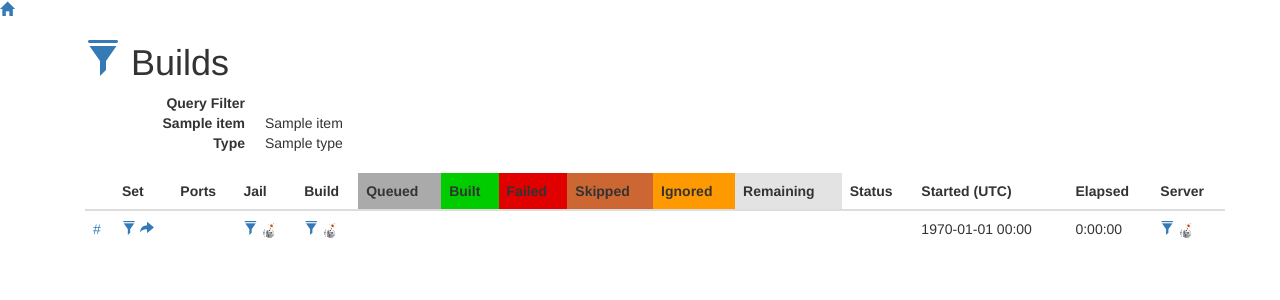
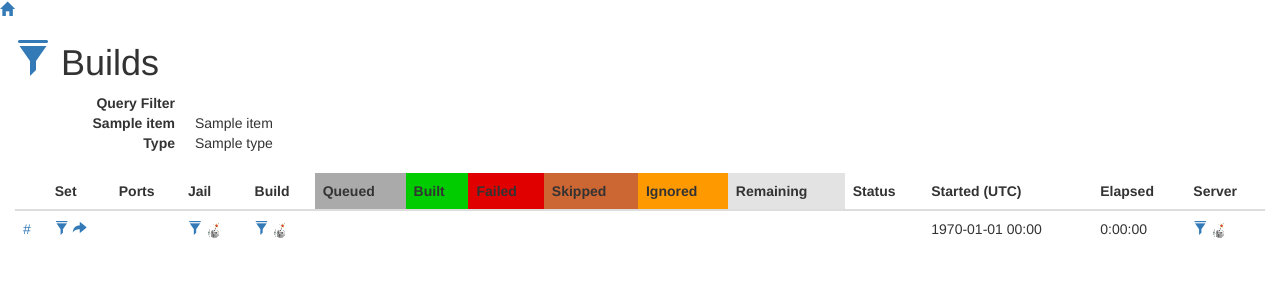
Before and after one commit to bdrewery/pkg-status.freebsd.org, a Flask app: template templates/builds.html in a window 1280 px wide. Shown: the top 300 px of the page. Run offline with Flask 2, Linux system fonts and the light colour scheme; the template is opened without the code that fills it: most values are stand-ins (such as "Sample title", 1, 10 or a date in 2020); some libraries are stand-ins or nearby versions.

Commit message:
Cleanup use of container

```diff
--- a/templates/build.html
+++ b/templates/build.html
@@ -3,6 +3,7 @@
 {% block content %}
 {{super()}}
 <div class="container">
+<div>
   <dl class="dl-horizontal">
     <dt>Build</dt>
     <dd id="buildname">{{ pkgstatus.linkbuild(build, servers) }}</dd>
@@ -27,7 +28,7 @@
   </dl>
 </div>
 
-<div class="container">
+<div>
   <table class="table">
     <thead>
       <tr>
@@ -101,4 +102,5 @@
   {%- endfor %}
   {%- endif %}
 </div>
+</div>
 {% endblock %}
--- a/templates/builds.html
+++ b/templates/builds.html
@@ -2,12 +2,12 @@
 
 {% block content %}
 {{super()}}
-<div class="container">
+<div class="container-fluid">
 {% if filter['latest'] %}
 Only displaying latest matching builds.
 {% endif %}
 {% for build_type, builds in builds|groupby('type') %}
-<div class="container">
+<div>
   <h1>{{ pkgstatus.linktype(build_type) }} Builds</h1>
 
   {{ pkgstatus.print_filter(filter, type=build_type) }}
```
